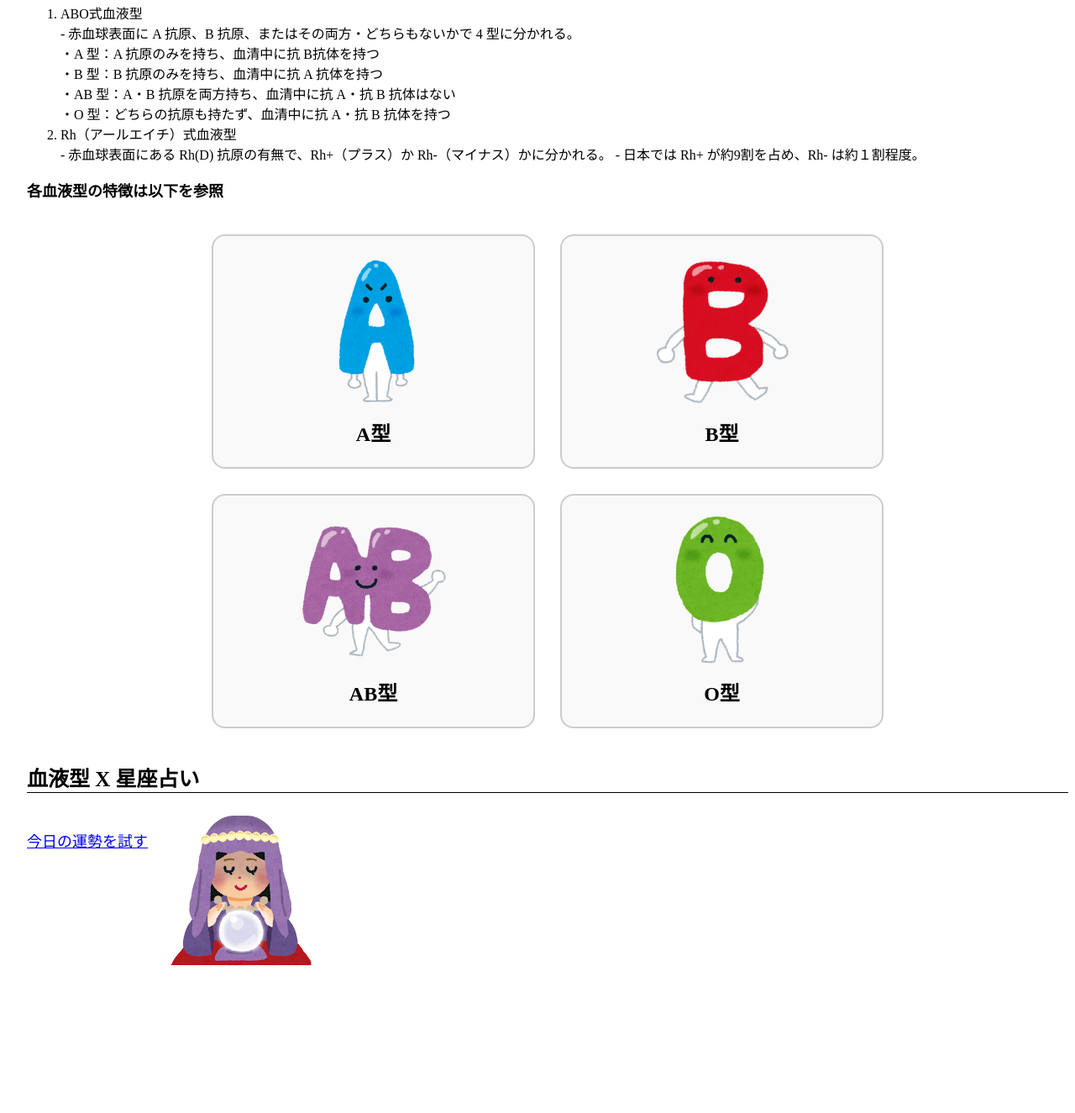
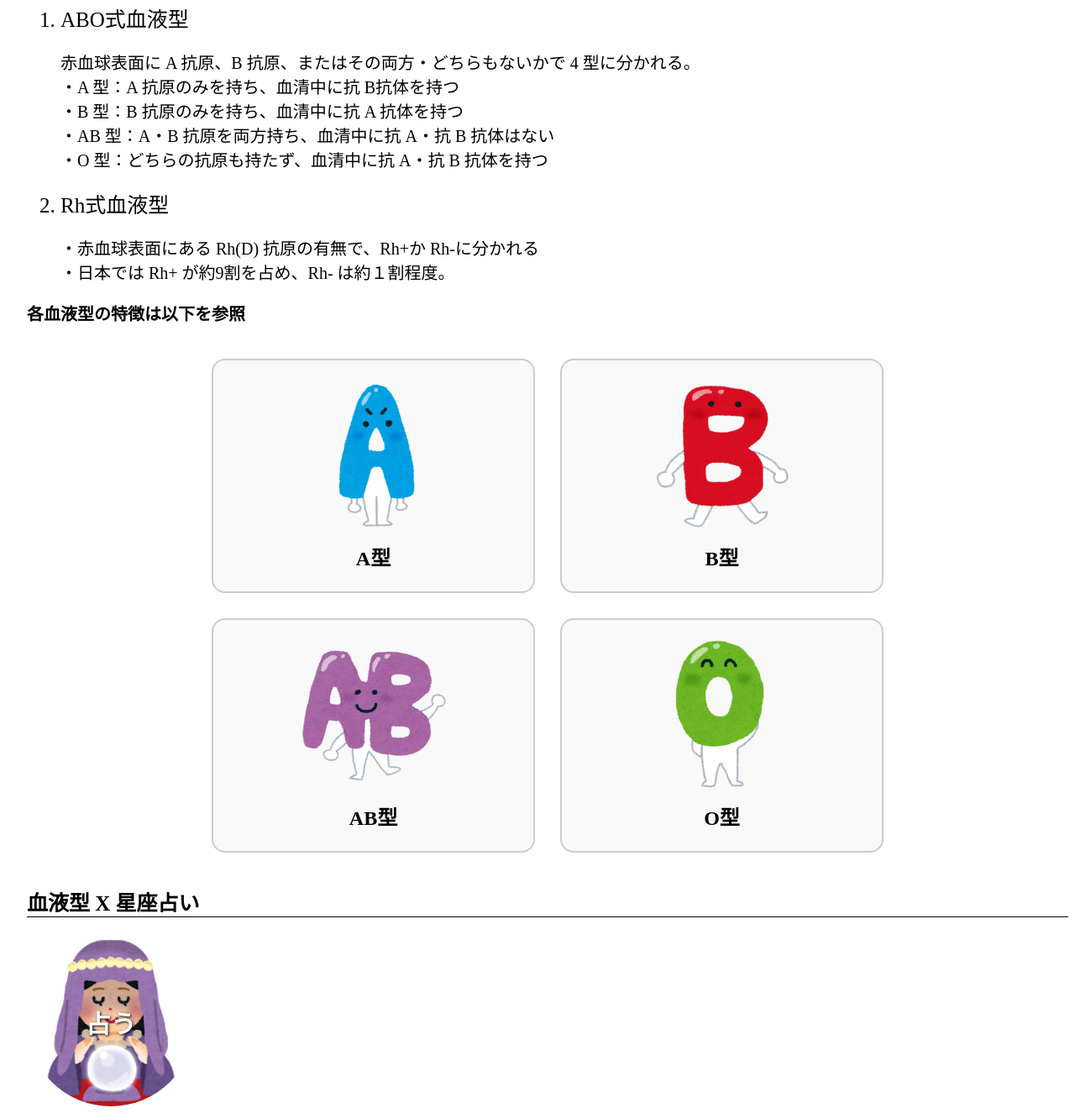
Before and after one commit to 1F10250183/team-project, a plain HTML site: page blood_type.html in a window 1280 px wide. Shown: the part 495-1820 px from the top of the page at 84% size. Before the commit the page ends 1652 px from the top, so only its background shows below. Drawn offline with Linux system fonts and the light colour scheme.

Commit message:
ページのリンクミス修正、占いのページに飛ぶ所を改善

```diff
--- a/blood_type.html
+++ b/blood_type.html
@@ -8,21 +8,23 @@
 <body>
     <a href="index.html" class="home-button">🏠 ホームに戻る</a>
 
-    <h1>血液型について</h1>
+    <h1 class="fade-in">血液型について</h1>
     <img src="body_kekkan_sarasara.png" class="kekkan">
     <h2>説明</h2>
     <p id="blood_explain">赤血球上などの糖鎖の末端にある糖の違いにより
         <strong>A、B、AB、O</strong> の4つのタイプに分類される。
         <ol>
             <li>ABO式血液型</li>
-                - 赤血球表面に A 抗原、B 抗原、またはその両方・どちらもないかで 4 型に分かれる。
-            <br>・A 型：A 抗原のみを持ち、血清中に抗 B抗体を持つ
-            <br>・B 型：B 抗原のみを持ち、血清中に抗 A 抗体を持つ
-            <br>・AB 型：A・B 抗原を両方持ち、血清中に抗 A・抗 B 抗体はない
-            <br>・O 型：どちらの抗原も持たず、血清中に抗 A・抗 B 抗体を持つ
-        <li>Rh（アールエイチ）式血液型</li>
-            - 赤血球表面にある Rh(D) 抗原の有無で、Rh+（プラス）か Rh-（マイナス）かに分かれる。
-            - 日本では Rh+ が約9割を占め、Rh- は約１割程度。
+                <p> 赤血球表面に A 抗原、B 抗原、またはその両方・どちらもないかで 4 型に分かれる。
+                <br>・A 型：A 抗原のみを持ち、血清中に抗 B抗体を持つ
+                <br>・B 型：B 抗原のみを持ち、血清中に抗 A 抗体を持つ
+                <br>・AB 型：A・B 抗原を両方持ち、血清中に抗 A・抗 B 抗体はない
+                <br>・O 型：どちらの抗原も持たず、血清中に抗 A・抗 B 抗体を持つ</p>
+            <li>Rh式血液型</li>
+                <p>
+                ・赤血球表面にある Rh(D) 抗原の有無で、Rh+か Rh-に分かれる<br>
+                ・日本では Rh+ が約9割を占め、Rh- は約１割程度。
+                </p>
         </ol>
     </p>
     <p><strong>各血液型の特徴は以下を参照</strong></p>
@@ -49,10 +51,12 @@
 
     <!--簡易的な血液型占い入れる-->
     <h3>血液型 X 星座占い</h3>
-    <div class="feature-box">
-    <P><a href="blood_uranai.html">今日の運勢を試す</a></P>
-    <img src="job_uranaishi.png" alt="占い">
-    </div>
+    <a href="blood_uranai.html" class="fortune-link">
+    <div class="fortune-image">
+    <img src="job_uranaishi.png" alt="占いへ">
+    <span class="fortune-text">占う</span>
+  </div>
+</a>
 </body>
 </html>
 <!--  ホームketuekigatga　あがたつくる-->
--- a/css/blood.css
+++ b/css/blood.css
@@ -15,7 +15,10 @@ h3{
     border-bottom:1px solid black;
 }
 p{
-    font-size: 18px;
+    font-size: 20px;
+}
+li{
+    font-size: 25px;
 }
 
 
@@ -33,12 +36,13 @@ p{
   overflow: hidden;
   box-shadow: 0px 0px 0px 5px #fdc687;
   border: dashed 1px #FFF;
-  transition: .4s;
+  transition: transform 0.2s ease, background-color 0.3s;
   font-size: 25px;
 }
 .btn-sticky:hover {
-  background: #d88c66;
-  box-shadow: 0px 0px 0px 5px #d89266;
+   transform: scale(1.05);
+   background-color: #ff5233;
+   box-shadow: 0px 0px 0px 5px #d89266;
 }
 .center-button {
   text-align: center; /* ボタンを中央に配置 */
@@ -71,13 +75,20 @@ p{
   margin: 10px;
   border: 2px solid transparent;
   cursor: pointer;
-  transition: 0.3s;
+  transition: transform 0.2s ease, box-shadow 0.3s;
 }
 .img-select img.selected {
   border: 3px solid orange;
   box-shadow: 0 0 10px orange;
+  transform: scale(1.1);
+  box-shadow: 0 0 20px orange;
 }
+.img-select img:hover{
+  transform: translateY(-6px);
+  box-shadow: 0 6px 12px rgba(0, 0, 0, 0.2);
+  border-color: orange;
 
+}
 
 #blood_explain{
     font-size: 20px;
@@ -234,3 +245,53 @@ ul{
 .breadcrumb a:hover {
   text-decoration: underline;
 }
+
+img{
+    width: 400px;
+}
+
+.fade-in {
+  opacity: 0;
+  transform: translateY(20px);
+  animation: fadeInUp 0.8s ease-out forwards;
+}
+@keyframes fadeInUp {
+  to {
+    opacity: 1;
+    transform: translateY(0);
+  }
+}
+
+/*占いのページに飛ぶイラスト*/
+.fortune-link {
+  text-decoration: none;
+}
+
+.fortune-image {
+  position: relative;
+  display: inline-block;
+  width: 200px;  /* サイズ調整は自由 */
+}
+
+.fortune-image img {
+  width: 100%;
+  height: auto;
+  display: block;
+  border-radius: 50%;  /* 丸く見せたい場合 */
+}
+
+.fortune-text {
+  position: absolute;
+  top: 50%;
+  left: 50%;
+  transform: translate(-50%, -50%);
+  color: white;
+  font-weight: bold;
+  font-size: 30px;
+  text-shadow: 1px 1px 3px black;
+  pointer-events: none; /* クリックは画像全体に有効 */
+}
+.fortune-image:hover {
+    filter: brightness(1.1);
+    transform: scale(1.05);
+}
```
Also changed, not shown: blood_type_A.html (+1 -1 lines), blood_type_AB.html (+1 -1 lines), blood_type_B.html (+1 -1 lines), blood_type_O.html (+1 -1 lines), blood_uranai.html (+1 -1 lines).
